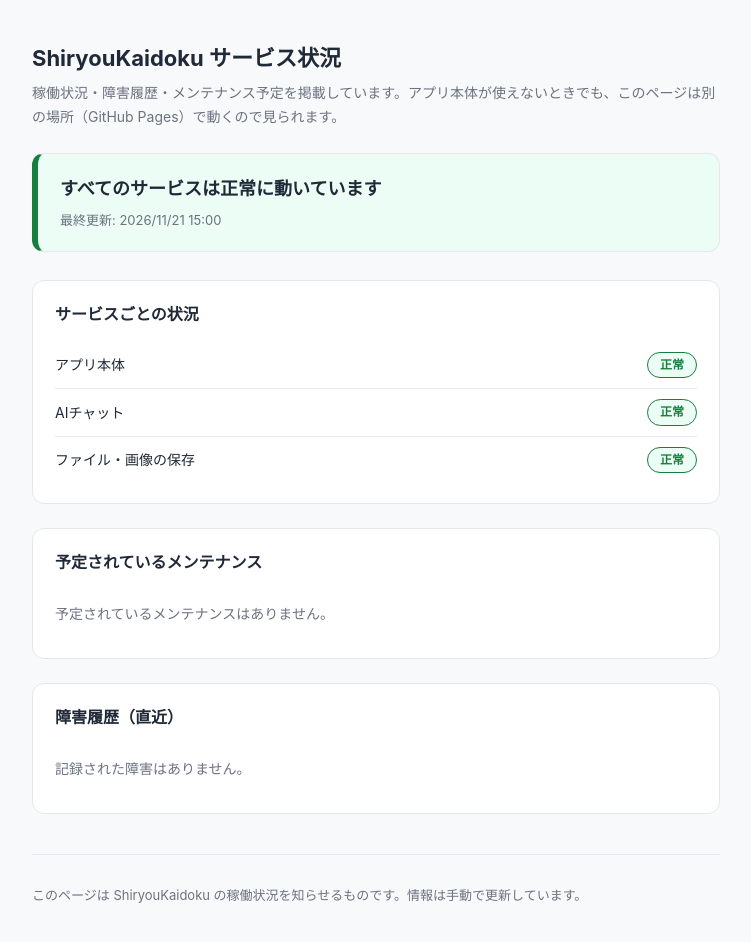
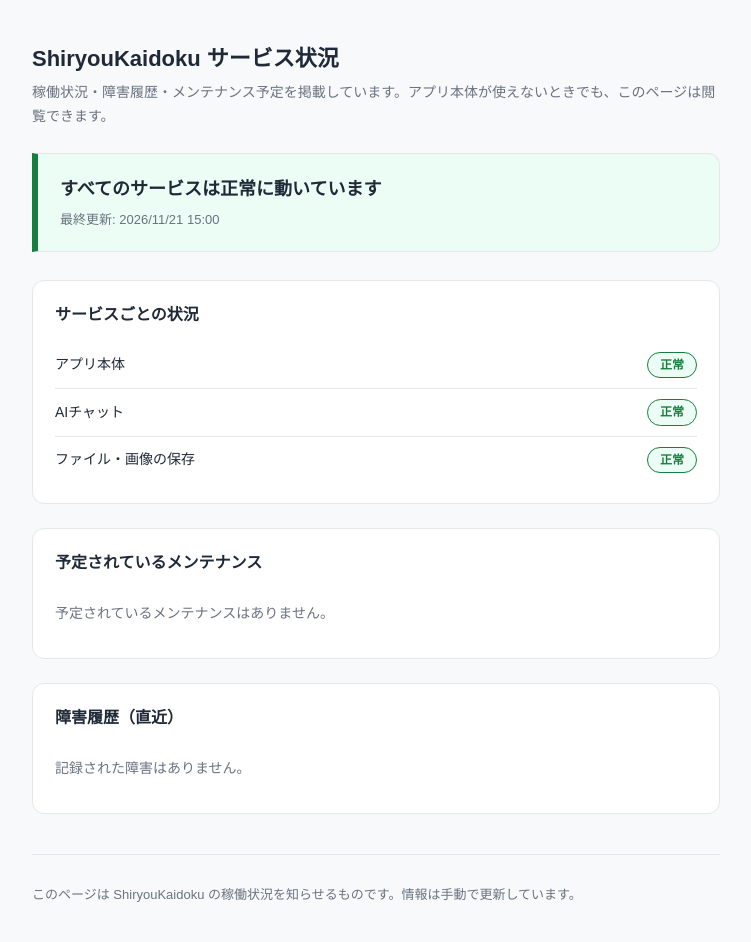
Before and after one commit to ShiryouKaidoku/status, a plain HTML site: page index.html in a window 1280 px wide. Shown: the whole page, without its empty margins (264-1015 px from the left). Drawn offline with Linux system fonts and the light colour scheme.

Commit message:
アプリと同じフォントへ・説明文を簡潔に・全体バナーの左ボーダー角丸を0に

```diff
--- a/index.html
+++ b/index.html
@@ -22,7 +22,8 @@
     * { box-sizing: border-box; }
     body {
         margin: 0;
-        font-family: -apple-system, BlinkMacSystemFont, "Hiragino Sans", "Hiragino Kaku Gothic ProN", "Noto Sans JP", "Yu Gothic", sans-serif;
+        /* アプリ本体と同じ既定フォント（base.css の font-family-default） */
+        font-family: 'Hiragino Sans', 'Hiragino Kaku Gothic ProN', 'YuGothic', 'Yu Gothic', 'Noto Sans JP', 'Meiryo', sans-serif;
         color: var(--ink);
         background: #f8f9fa;
         line-height: 1.7;
@@ -43,7 +44,8 @@
     }
     .banner {
         border: 1px solid var(--line);
-        border-radius: 12px;
+        /* 左の色ボーダーは角を丸めない（右側だけカードと同じ角丸） */
+        border-radius: 0 12px 12px 0;
         padding: 20px 22px;
         margin-bottom: 28px;
         background: #fff;
@@ -146,7 +148,7 @@
 <div class="wrap">
     <header class="page-head">
         <h1>ShiryouKaidoku サービス状況</h1>
-        <p>稼働状況・障害履歴・メンテナンス予定を掲載しています。アプリ本体が使えないときでも、このページは別の場所（GitHub Pages）で動くので見られます。</p>
+        <p>稼働状況・障害履歴・メンテナンス予定を掲載しています。アプリ本体が使えないときでも、このページは閲覧できます。</p>
     </header>
 
     <div id="overall-banner" class="banner">
```
